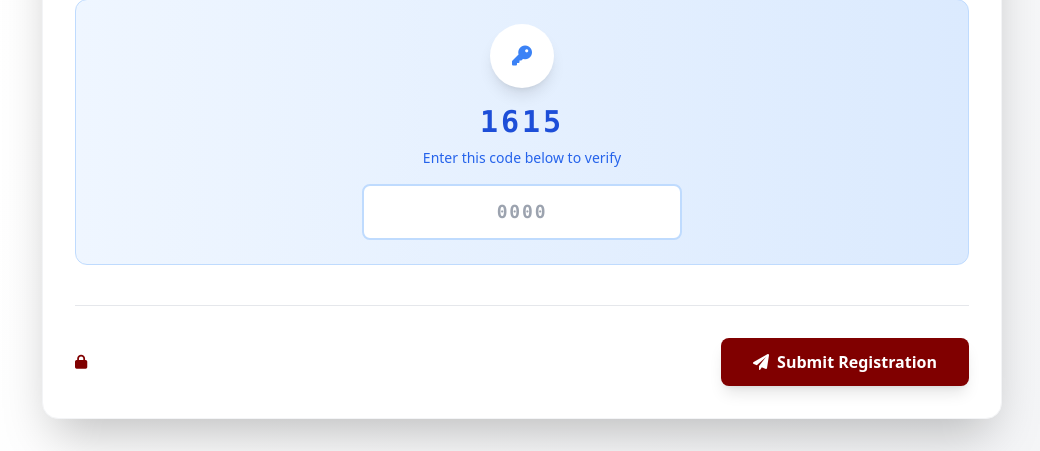
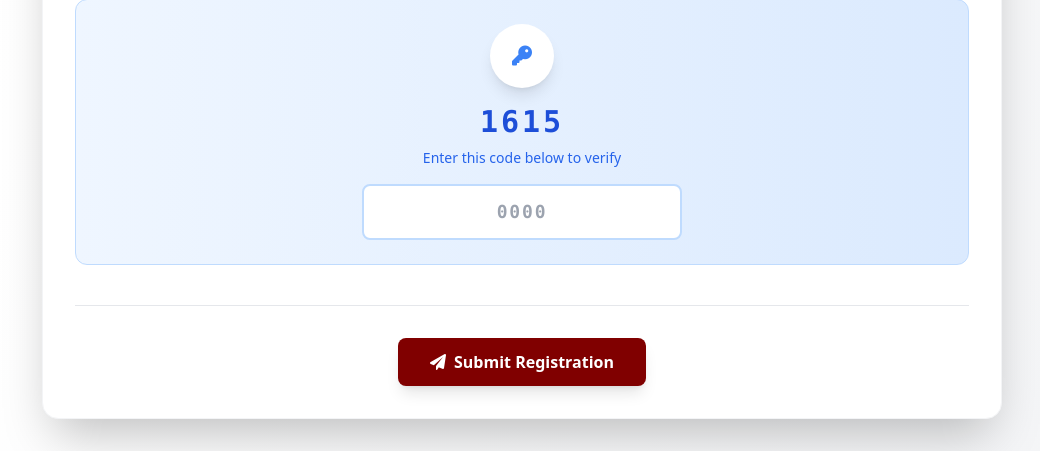
Before and after one commit to gregbolastig/short_courses, a PHP site: page /student/register.php in a window 1280 px wide. Shown: the part 2685-3136 px from the top of the page, without its empty margins (118-1158 px from the left). Run offline with PHP 8.4, Linux system fonts and the light colour scheme; data that the repository does not hold is empty; some libraries are stand-ins or nearby versions.

Commit message:
removed the security icon on user registration

```diff
--- a/student/register.php
+++ b/student/register.php
@@ -768,17 +768,12 @@ if ($_SERVER['REQUEST_METHOD'] === 'POST') {
 
                 <!-- Submit Section -->
                 <div class="border-t border-gray-200 pt-8">
-                    <div class="flex flex-col sm:flex-row items-center justify-between space-y-4 sm:space-y-0 sm:space-x-4">
-                        <div class="flex items-center text-sm text-gray-600">
-                            <i class="fas fa-lock text-primary-500 mr-2"></i>
-                        </div>
-                        <div class="flex justify-end">
-                            <button type="submit"
-                                    class="inline-flex items-center px-8 py-3 bg-primary-500 text-white font-bold rounded-lg hover:bg-primary-600 focus:outline-none focus:ring-2 focus:ring-offset-2 focus:ring-primary-500 transition duration-200 shadow-lg hover:shadow-xl transform hover:-translate-y-0.5">
-                                <i class="fas fa-paper-plane mr-2"></i>
-                                Submit Registration
-                            </button>
-                        </div>
+                    <div class="flex justify-center">
+                        <button type="submit"
+                                class="inline-flex items-center px-8 py-3 bg-primary-500 text-white font-bold rounded-lg hover:bg-primary-600 focus:outline-none focus:ring-2 focus:ring-offset-2 focus:ring-primary-500 transition duration-200 shadow-lg hover:shadow-xl transform hover:-translate-y-0.5">
+                            <i class="fas fa-paper-plane mr-2"></i>
+                            Submit Registration
+                        </button>
                     </div>
                 </div>
             </form>
```
